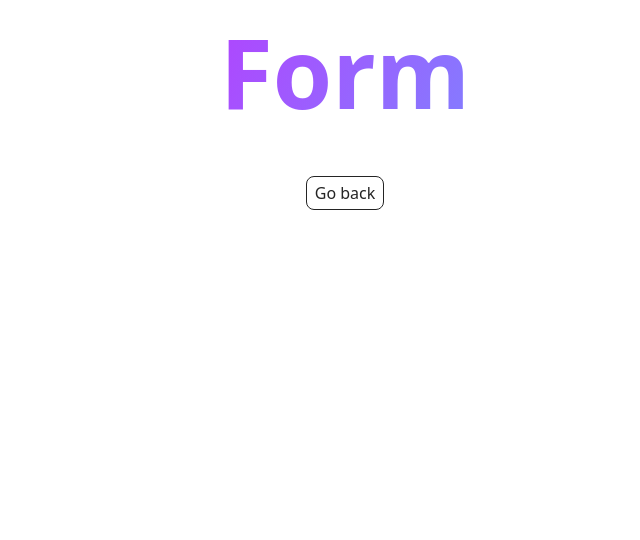
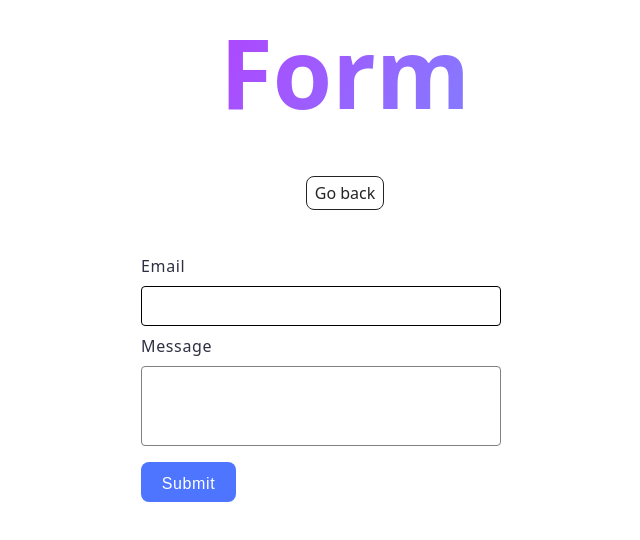
Before and after one commit to yurakh-maxym-dfg/goit-js-hw-09, a website built with Vite: page src/2-form.html in a window 1280 px wide. Shown: the whole page, without its empty margins (295-935 px from the left). Built offline with nearby package versions, Linux system fonts and the light colour scheme.

Commit message:
task-2 done

```diff
--- a/src/2-form.html
+++ b/src/2-form.html
@@ -1,4 +1,4 @@
-<!DOCTYPE html>
+<!doctype html>
 <html lang="en">
   <head>
     <meta charset="UTF-8" />
@@ -8,8 +8,6 @@
     <link rel="stylesheet" href="./css/styles.css" />
   </head>
   <body>
-
-
     <main>
       <div class="container">
         <h1 class="main-title">
@@ -17,6 +15,17 @@
         </h1>
         <a class="back-link" href="./index.html">Go back</a>
       </div>
+      <form class="feedback-form" autocomplete="off">
+        <label class="form-label">
+          Email
+          <input class="form-input" type="email" name="email" autofocus />
+        </label>
+        <label class="form-label">
+          Message
+          <textarea class="form-textarea" name="message" rows="8"></textarea>
+        </label>
+        <button class="form-btn" type="submit">Submit</button>
+      </form>
     </main>
 
     <script type="module" src="./js/2-form.js"></script>
--- /dev/null
+++ b/src/css/form.css
@@ -0,0 +1,85 @@
+.feedback-form {
+    display: flex;
+    flex-direction: column;
+    gap: 8px;
+    margin: 20px auto;
+    max-width: 408px;
+    padding: 24px;
+}
+
+.form-label {
+    display: flex;
+    align-items:flex-start;
+    flex-direction: column;
+    gap: 8px;
+    font-weight: 400;
+    font-size: 16px;
+    line-height: 1.5;
+    letter-spacing: 0.04em;
+    color: #2e2f42;
+}
+
+.form-input {
+    box-sizing: border-box;
+    border: 1px solid #808080;
+    border-radius: 4px;
+    width: 360px;
+    height: 40px;
+    font-weight: 500;
+    font-size: 16px;
+    line-height: 1.5;
+    letter-spacing: 0.04em;
+    padding: 8px 16px;
+    outline: none;
+    transition: border 250ms ease-in-out;
+}
+.form-input:hover,
+.form-input:focus{
+    border: 1px solid #000;
+}
+.form-input:active{
+    border: 1px solid #808080;
+}
+
+.form-textarea {
+    box-sizing: border-box;
+    border: 1px solid #808080;
+    border-radius: 4px;
+    width: 360px;
+    height: 80px;
+    padding: 8px 16px;
+
+    font-weight: 400;
+    font-size: 16px;
+    line-height: 1.5;
+    letter-spacing: 0.04em;
+    color: #2e2f42;
+
+    resize: none;
+    overflow: auto;
+    transition: border 250ms ease-in-out;
+}
+.form-textarea:hover,
+.form-textarea:focus {
+    border: 1px solid #000;
+}
+
+.form-btn {
+    border-radius: 8px;
+    border-color: transparent;
+    padding: 8px 16px;
+    width: 95px;
+    height: 40px;
+    font-weight: 500;
+    font-size: 16px;
+    line-height: 1.5;
+    letter-spacing: 0.04em;
+    color: #fff;
+    background-color:#4e75ff;
+    margin-top: 8px;
+    transition: background-color 250ms ease-in-out;
+}
+.form-btn:hover,
+.form-btn:focus{
+    background-color: #6c8cff;
+}
--- a/src/css/styles.css
+++ b/src/css/styles.css
@@ -9,3 +9,4 @@
 @import url('./vite-promo.css');
 @import url('./back-link.css');
 @import url('./gallery.css');
+@import url('./form.css');
--- a/src/js/2-form.js
+++ b/src/js/2-form.js
@@ -1,2 +1,42 @@
 'use strict';
-console.log('test');
+
+const form = document.querySelector('.feedback-form');
+const fillKey = 'feedback-form-state';
+
+const formData = {
+    email: '',
+    message: '',
+};
+
+const savedData = localStorage.getItem(fillKey);
+if (savedData) {
+    const parsedData = JSON.parse(savedData);
+
+    formData.email = parsedData.email ?? '';
+    formData.message = parsedData.message ?? '';
+    form.elements.email.value = formData.email;
+    form.elements.message.value = formData.message;
+}
+
+form.addEventListener('input', (event) => {
+    const { name, value } = event.target;
+    formData[name] = value.trim();
+    localStorage.setItem(fillKey, JSON.stringify(formData));
+});
+
+form.addEventListener('submit', (event) => {
+    event.preventDefault();
+
+    if (formData.email === '' || formData.message === '') {
+        alert('Fill please all fields');
+        return;
+    }
+    console.log(formData);
+
+    localStorage.removeItem(fillKey);
+
+    formData.email = '';
+    formData.message = '';
+
+    form.reset();
+});
```
